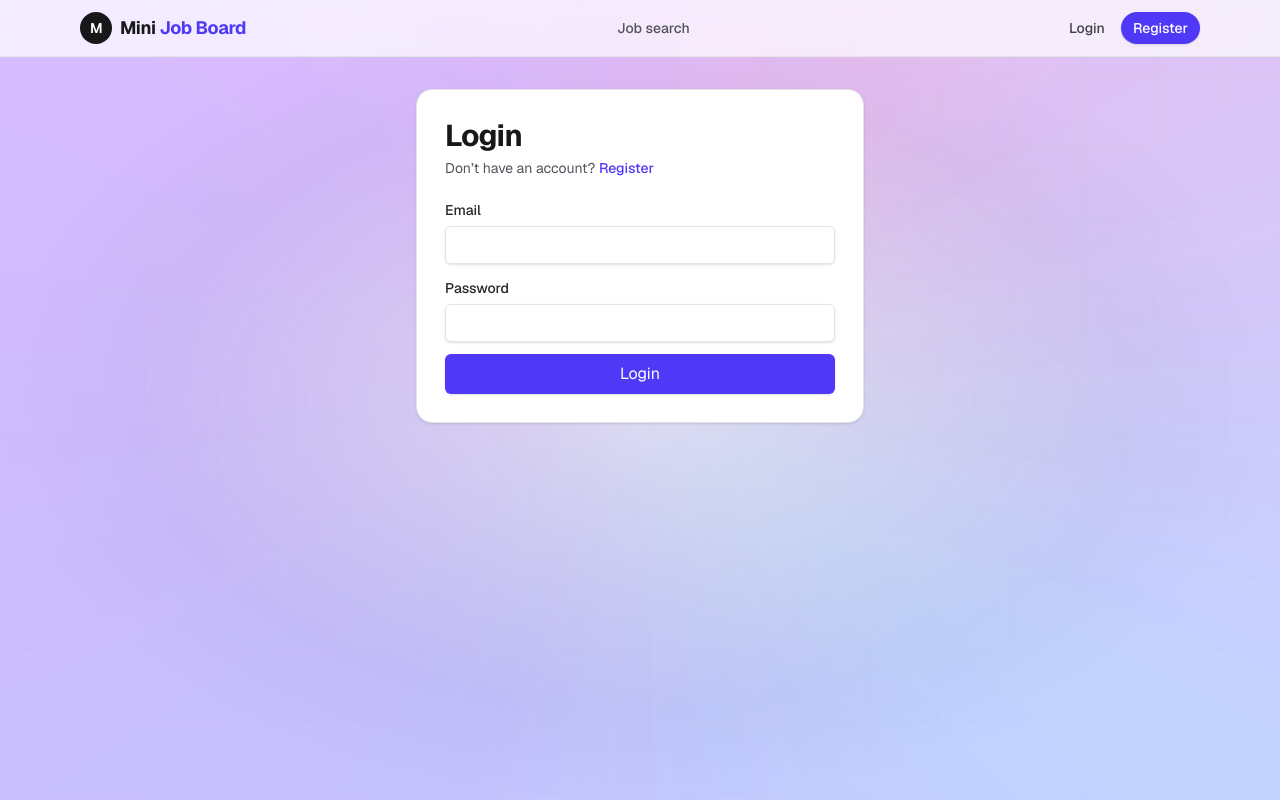
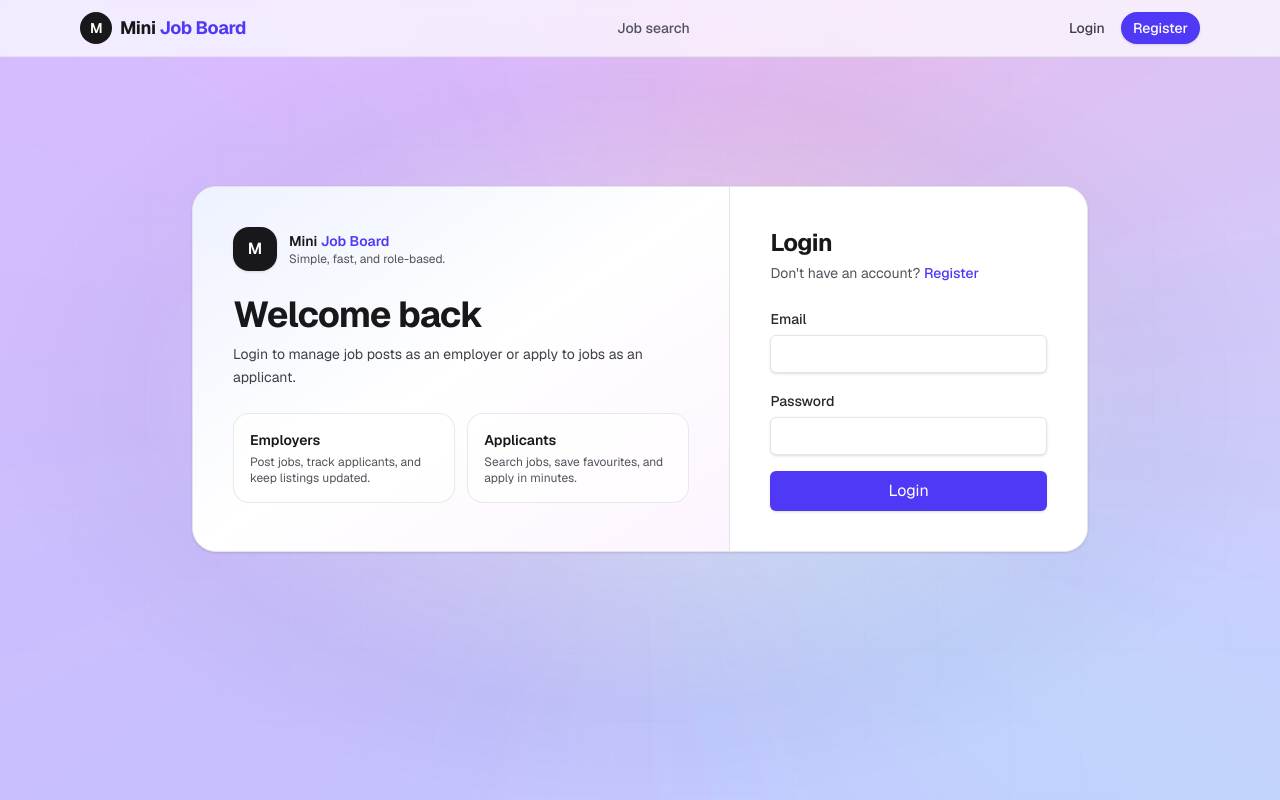
Before and after one commit to wiemkefli/agmo-technical-assessment, a Next.js app in the folder frontend/: page /login in a window 1280 px wide. Built offline with nearby package versions, Linux system fonts and the light colour scheme; no server answers.

Commit message:
improve login page design

```diff
--- a/frontend/src/app/login/page.tsx
+++ b/frontend/src/app/login/page.tsx
@@ -24,27 +24,77 @@ export default function LoginPage() {
   };
 
   return (
-    <div className="mx-auto max-w-md rounded-2xl border border-zinc-200 bg-white p-7 text-zinc-900 shadow-sm">
-      <h1 className="text-3xl font-bold tracking-tight">Login</h1>
+    <div className="flex min-h-[70vh] items-center">
+      <div className="mx-auto w-full max-w-4xl overflow-hidden rounded-3xl border border-zinc-200 bg-white/75 shadow-sm backdrop-blur">
+        <div className="grid grid-cols-1 lg:grid-cols-[1.2fr_0.8fr]">
+          <section className="relative overflow-hidden p-8 lg:p-10">
+            <div className="absolute inset-0 bg-gradient-to-br from-indigo-50 via-white to-fuchsia-50" />
+            <div className="relative">
+              <div className="flex items-center gap-3">
+                <div className="inline-flex h-11 w-11 items-center justify-center rounded-2xl bg-zinc-900 text-base font-semibold text-white shadow-sm">
+                  M
+                </div>
+                <div>
+                  <div className="text-sm font-semibold text-zinc-900">
+                    Mini <span className="text-indigo-600">Job Board</span>
+                  </div>
+                  <div className="text-xs text-zinc-600">Simple, fast, and role-based.</div>
+                </div>
+              </div>
+
+              <h1 className="mt-6 text-4xl font-bold tracking-tight text-zinc-900">
+                Welcome back
+              </h1>
+              <p className="mt-2 text-sm leading-relaxed text-zinc-700">
+                Login to manage job posts as an employer or apply to jobs as an applicant.
+              </p>
+
+              <div className="mt-6 grid grid-cols-1 gap-3 sm:grid-cols-2">
+                <div className="rounded-2xl border border-zinc-200/80 bg-white/70 p-4">
+                  <div className="text-sm font-semibold text-zinc-900">Employers</div>
+                  <div className="mt-1 text-xs text-zinc-600">
+                    Post jobs, track applicants, and keep listings updated.
+                  </div>
+                </div>
+                <div className="rounded-2xl border border-zinc-200/80 bg-white/70 p-4">
+                  <div className="text-sm font-semibold text-zinc-900">Applicants</div>
+                  <div className="mt-1 text-xs text-zinc-600">
+                    Search jobs, save favourites, and apply in minutes.
+                  </div>
+                </div>
+              </div>
+            </div>
+          </section>
+
+          <section className="border-t border-zinc-200 bg-white p-8 lg:border-l lg:border-t-0 lg:p-10">
+            <div>
+              <h2 className="text-2xl font-bold tracking-tight text-zinc-900">Login</h2>
               <p className="mt-1 text-sm text-zinc-600">
-        Don’t have an account?{" "}
-        <Link href="/register" className="font-medium text-indigo-600 hover:text-indigo-700 hover:underline underline-offset-4">
+                Don&apos;t have an account?{" "}
+                <Link
+                  href="/register"
+                  className="font-medium text-indigo-600 hover:text-indigo-700 hover:underline underline-offset-4"
+                >
                   Register
                 </Link>
               </p>
+            </div>
+
             {error && (
               <div className="mt-4 rounded-md border border-red-200 bg-red-50 p-3 text-sm text-red-700">
                 {error}
               </div>
             )}
-      <form onSubmit={handleSubmit} className="mt-5 space-y-3">
+
+            <form onSubmit={handleSubmit} className="mt-6 space-y-4">
               <div>
                 <label className="text-sm font-medium text-zinc-800">Email</label>
                 <input
                   type="email"
-            className="mt-1 w-full rounded-md border border-zinc-200 bg-white px-3 py-2 text-sm shadow-sm focus:border-indigo-500 focus:outline-none focus:ring-2 focus:ring-indigo-500/20"
+                  className="mt-1 w-full rounded-md border border-zinc-200 bg-white px-3 py-2 text-sm shadow-sm transition focus:border-indigo-500 focus:outline-none focus:ring-2 focus:ring-indigo-500/20"
                   value={email}
                   onChange={(e) => setEmail(e.target.value)}
+                  autoComplete="email"
                   required
                 />
               </div>
@@ -52,12 +102,14 @@ export default function LoginPage() {
                 <label className="text-sm font-medium text-zinc-800">Password</label>
                 <input
                   type="password"
-            className="mt-1 w-full rounded-md border border-zinc-200 bg-white px-3 py-2 text-sm shadow-sm focus:border-indigo-500 focus:outline-none focus:ring-2 focus:ring-indigo-500/20"
+                  className="mt-1 w-full rounded-md border border-zinc-200 bg-white px-3 py-2 text-sm shadow-sm transition focus:border-indigo-500 focus:outline-none focus:ring-2 focus:ring-indigo-500/20"
                   value={password}
                   onChange={(e) => setPassword(e.target.value)}
+                  autoComplete="current-password"
                   required
                 />
               </div>
+
               <button
                 disabled={loading}
                 className="w-full rounded-md bg-indigo-600 px-4 py-2 text-white shadow-sm transition hover:bg-indigo-500 focus-visible:outline-none focus-visible:ring-2 focus-visible:ring-indigo-600/30 disabled:opacity-50"
@@ -65,6 +117,9 @@ export default function LoginPage() {
                 {loading ? "Logging in..." : "Login"}
               </button>
             </form>
+          </section>
+        </div>
+      </div>
     </div>
   );
 }
```
Lines whose indentation alone changed are shown as unchanged.
